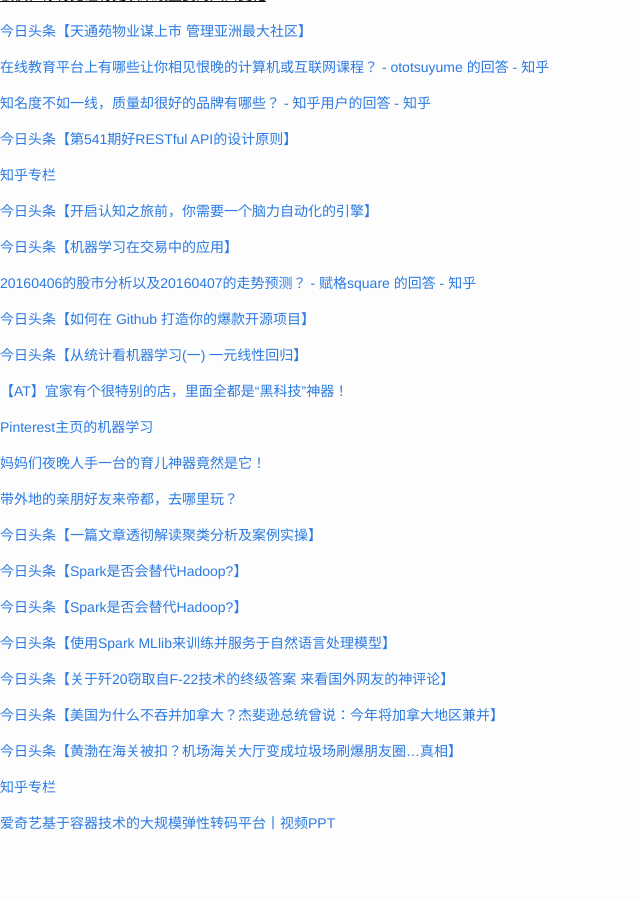
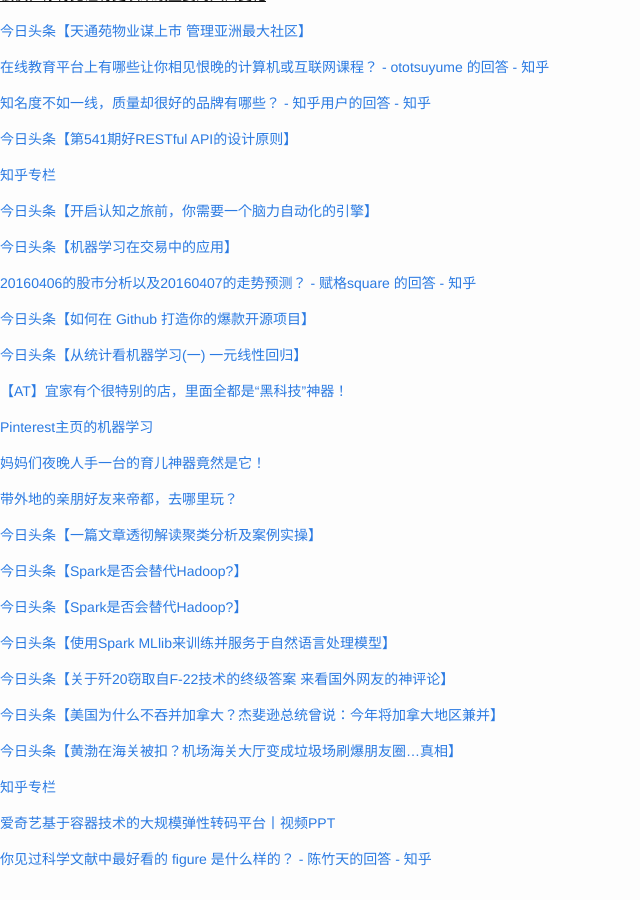
Before and after one commit to cnwarden/cnwarden.github.io, a Jekyll site: the page built from fav/index.md, in a window 1280 px wide and 900 px high, scrolled down 8814 px. Shown: the whole window, without its empty margins (0-640 px from the left). Built offline with Jekyll 4.4.1, drawn with Linux system fonts in a browser that asks for light colours; emoji names are drawn with the system emoji font; before the commit the page ends 9678 px from its top, so only the background shows below that.

Commit message:
auto commit

```diff
--- a/fav/index.md
+++ b/fav/index.md
@@ -534,3 +534,5 @@ title:  fav
 [知乎专栏](http://zhuanlan.zhihu.com/p/20727466)
 
 [爱奇艺基于容器技术的大规模弹性转码平台丨视频PPT](http://mp.weixin.qq.com/s?__biz=MjM5MDE0Mjc4MA==&mid=403467382&idx=1&sn=87259812fd48eb88d22976710989d25b&scene=0#rd)
+
+[你见过科学文献中最好看的 figure 是什么样的？ - 陈竹天的回答 - 知乎](http://www.zhihu.com/question/26529916/answer/33160645)
```
